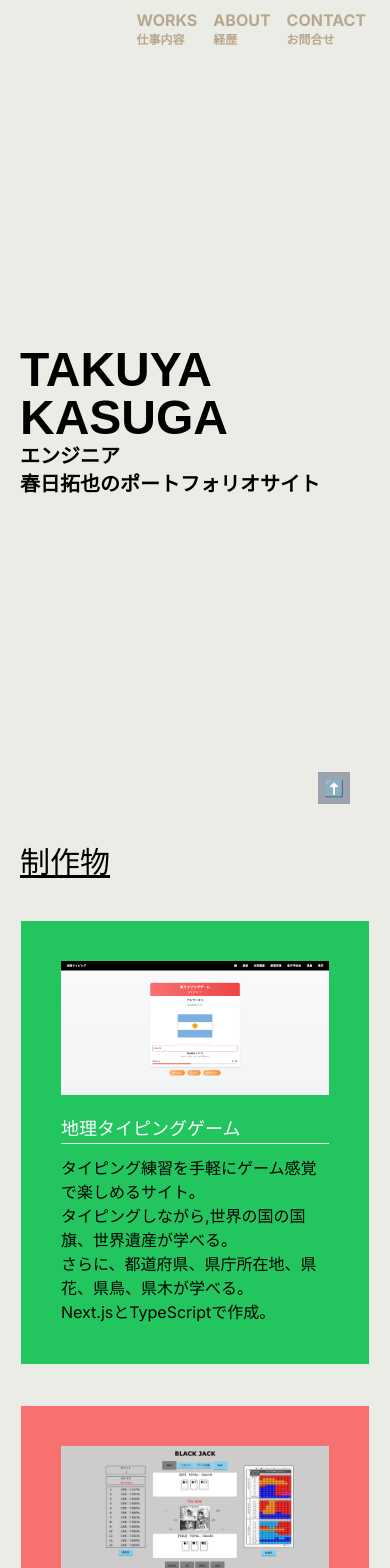
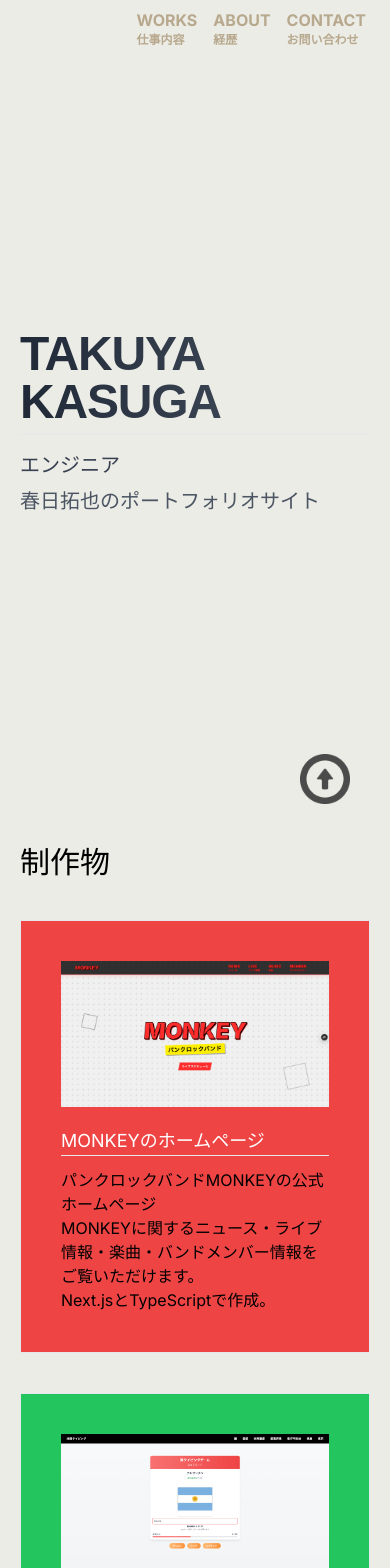
Before and after one commit to kasugatakuya/portfolio, a Next.js app: page / in a window 390 px wide. Shown: the top 1568 px of the page. Built offline with nearby package versions, Linux system fonts and the light colour scheme.

Commit message:
MONKEYのホームページを追加・タイトルデザイン修正

```diff
--- a/app/(pages)/about/page.tsx
+++ b/app/(pages)/about/page.tsx
@@ -1,4 +1,6 @@
 'use client'
+import Image from 'next/image'
+import Link from 'next/link'
 export default function About() {
   const scrollTop = () => {
     window.scrollTo({
@@ -8,19 +10,25 @@ export default function About() {
   }
   return (
     <main>
-      <div className="flex h-screen flex-col justify-center px-5 font-bold md:px-20 ">
-        <div className="text-3xl">春日 拓也</div>
-        <div className="text-5xl">TAKUYA KASUGA</div>
+      <div className="flex h-screen flex-col justify-center px-5 font-bold md:px-20">
+        <div className="text-3xl font-medium text-gray-700">春日 拓也</div>
+        <div className="title border-b border-gray-200 bg-gradient-to-r from-gray-800 to-gray-600 bg-clip-text pb-2 text-5xl font-extrabold tracking-tight text-transparent transition-all duration-700 hover:from-gray-700 hover:to-black md:text-6xl">
+          TAKUYA KASUGA
+        </div>
 
-        <div className="text-md mt-10">
+        <div className="text-md mt-10 font-medium text-gray-700">
           1992年4月3日生まれ。長野県伊那市出身。
         </div>
-        <div className="mt-6">
-          新卒でアポロメディカル株式会社に入社し、薬剤師として調剤薬局に3年間勤務。
-          <br />
-          その後、エンジニアに転職し株式会社くすりの窓口でお薬手帳WEBのフロントエンドのテックリーダーなどを経験。
-          <br />
-          現在はフリーランスエンジニアとして様々な企業のフロントエンド開発案件に携わっています。
+        <div className="mt-6 space-y-2 font-medium leading-relaxed text-gray-600">
+          <p>
+            新卒でアポロメディカル株式会社に入社し、薬剤師として調剤薬局に3年間勤務。
+          </p>
+          <p>
+            その後、エンジニアに転職し株式会社くすりの窓口でお薬手帳WEBのフロントエンドのテックリーダーなどを経験。
+          </p>
+          <p>
+            現在はフリーランスエンジニアとして様々な企業のフロントエンド開発案件に携わっています。
+          </p>
         </div>
       </div>
       <div className="bg-[url(/specialdetail.jpg)]">
@@ -53,18 +61,20 @@ export default function About() {
         </div>
       </div>
       <div className="mb-10">
-        <a
+        <Link
           href="https://www.wantedly.com/id/takuya_kasuga"
           className="px-5 font-bold text-blue-600 md:px-20"
+          target="_blank"
+          rel="noopener noreferrer"
         >
           *詳しい経歴はこちら*
-        </a>
-      </div>{' '}
+        </Link>
+      </div>
       <div
-        className=" fixed bottom-10 right-10 size-8 bg-gray-400 pt-1 text-center "
+        className="size-8text-center fixed bottom-10 right-10 cursor-pointer "
         onClick={() => scrollTop()}
       >
-        ⬆️
+        <Image src="/up-icon.png" width={50} height={50} alt="上矢印" />
       </div>
     </main>
   )
--- a/app/(pages)/contact/page.tsx
+++ b/app/(pages)/contact/page.tsx
@@ -1,6 +1,7 @@
 'use client'
 
 import Modal from '@/app/component/Modal' // モーダルコンポーネントをインポート
+import Image from 'next/image'
 import type { ChangeEvent, FormEvent } from 'react'
 import { useState } from 'react'
 
@@ -83,9 +84,16 @@ export default function Contact() {
   }
 
   return (
-    <main>
-      <div className="title flex h-screen flex-col items-center justify-center font-bold">
-        <div className="text-5xl">CONTACT</div>
+    <main className="mx-5 md:mx-20">
+      <div className="title flex h-screen flex-col justify-center font-bold md:items-center">
+        <div className="border-b border-gray-200 bg-gradient-to-r from-gray-800 to-gray-600 bg-clip-text pb-2 text-5xl font-extrabold tracking-tight text-transparent transition-all duration-700 hover:from-gray-700 hover:to-black md:text-7xl">
+          CONTACT
+        </div>
+        <div className="mt-4 items-center space-y-2 md:flex md:space-x-4 md:space-y-0">
+          <div className="text-xl font-medium text-gray-700 md:text-2xl">
+            お問い合わせ
+          </div>
+        </div>
       </div>
       <div className="mx-5 text-center">
         「励ましのお言葉」から「お仕事のご相談」まで、ポジティブかつ幅広い声をお待ちしております。
@@ -123,7 +131,7 @@ export default function Contact() {
           />
           <div className="flex justify-center">
             <button
-              className="my-10 flex justify-center rounded bg-amber-700 px-10 py-3 text-white hover:bg-amber-800 disabled:opacity-50"
+              className="my-10 flex justify-center rounded bg-orange-600 px-10 py-3 text-white hover:bg-amber-800 disabled:opacity-50"
               disabled={isSubmitting}
             >
               {isSubmitting ? '送信中...' : '送信する'}
@@ -138,10 +146,10 @@ export default function Contact() {
         isError={modalState.isError}
       />
       <div
-        className=" fixed bottom-10 right-10 size-8 bg-gray-400 pt-1 text-center "
+        className="size-8text-center fixed bottom-10 right-10 cursor-pointer "
         onClick={() => scrollTop()}
       >
-        ⬆️
+        <Image src="/up-icon.png" width={50} height={50} alt="上矢印" />
       </div>
     </main>
   )
--- a/app/(pages)/page.tsx
+++ b/app/(pages)/page.tsx
@@ -1,5 +1,6 @@
 'use client'
 import Image from 'next/image'
+import Link from 'next/link'
 export default function Home() {
   const scrollTop = () => {
     window.scrollTo({
@@ -10,13 +11,50 @@ export default function Home() {
   return (
     <main className="mx-5 md:mx-20">
       <div className="title flex h-screen flex-col justify-center font-bold md:items-center">
-        <div className="text-5xl">TAKUYA KASUGA</div>
-        <div className="md:flex">
-          <div className="text-xl">エンジニア</div>
-          <div className="text-xl">春日拓也のポートフォリオサイト</div>
+        <div className="border-b border-gray-200 bg-gradient-to-r from-gray-800 to-gray-600 bg-clip-text pb-2 text-5xl font-extrabold tracking-tight text-transparent transition-all duration-700 hover:from-gray-700 hover:to-black md:text-7xl">
+          TAKUYA KASUGA
+        </div>
+        <div className="mt-4 items-center space-y-2 md:flex md:space-x-4 md:space-y-0">
+          <div className="text-xl font-medium text-gray-700 md:text-2xl">
+            エンジニア
+          </div>
+          <div className="hidden h-6 w-px bg-gray-300 md:block"></div>
+          <div className="text-xl font-medium text-gray-600 md:text-2xl">
+            春日拓也のポートフォリオサイト
           </div>
         </div>
-      <div className="text-3xl underline">制作物</div>
+      </div>
+      <div className="text-3xl ">制作物</div>
+      <Link
+        href="https://monkey-mauve-alpha.vercel.app/"
+        target="_blank"
+        rel="noopener noreferrer"
+      >
+        <div className="my-10 items-center justify-center border bg-red-500 p-10 md:flex">
+          <Image
+            src="/monkey.png"
+            className="pb-5 md:mr-10"
+            width={400}
+            height={500}
+            alt="MONKEY"
+          />
+          <div className="md:w-[32rem]">
+            <div className="mb-3 border-b text-lg text-white">
+              MONKEYのホームページ
+            </div>
+            <div>パンクロックバンドMONKEYの公式ホームページ</div>
+            <div>
+              MONKEYに関するニュース・ライブ情報・楽曲・バンドメンバー情報をご覧いただけます。
+            </div>
+            <div>Next.jsとTypeScriptで作成。</div>
+          </div>
+        </div>
+      </Link>
+      <Link
+        href="https://typing-game-rho-weld.vercel.app/"
+        target="_blank"
+        rel="noopener noreferrer"
+      >
         <div className="my-10 items-center justify-center border bg-green-500 p-10 md:flex">
           <Image
             src="/typing-game.png"
@@ -29,12 +67,13 @@ export default function Home() {
             <div className="mb-3 border-b text-lg text-white">
               地理タイピングゲーム
             </div>
-          <div>タイピング練習を手軽にゲーム感覚で楽しめるサイト。</div>
-          <div>タイピングしながら,世界の国の国旗、世界遺産が学べる。</div>
-          <div> さらに、都道府県、県庁所在地、県花、県鳥、県木が学べる。 </div>
+            <div>
+              タイピング練習を手軽にゲーム感覚で楽しめるサイト。タイピングしながら,世界の国の国旗、世界遺産が学べる。さらに、都道府県、県庁所在地、県花、県鳥、県木が学べる。
+            </div>
             <div>Next.jsとTypeScriptで作成。</div>
           </div>
         </div>
+      </Link>
       <div className=" my-10 items-center justify-center border bg-red-400 p-10 md:flex">
         <Image
           src="/blackjack.png"
@@ -96,19 +135,21 @@ export default function Home() {
       </div>
 
       <div className="mb-10">
-        <a
+        <Link
           href="https://github.com/kasugatakuya"
           className="flex justify-center text-blue-600"
+          target="_blank"
+          rel="noopener noreferrer"
         >
           *実際に制作したアプリはこちら*
-        </a>
+        </Link>
       </div>
 
       <div
-        className=" fixed bottom-10 right-10 size-8 bg-gray-400 pt-1 text-center "
+        className="size-8text-center fixed bottom-10 right-10 cursor-pointer "
         onClick={() => scrollTop()}
       >
-        ⬆️
+        <Image src="/up-icon.png" width={50} height={50} alt="上矢印" />
       </div>
     </main>
   )
--- a/app/layout.tsx
+++ b/app/layout.tsx
@@ -84,7 +84,7 @@ export default function RootLayout({
               <Link href="/contact" className="font-bold">
                 {' '}
                 <div className="lg:text-xl"> CONTACT</div>
-                <div className="text-xs">お問合せ</div>
+                <div className="text-xs">お問い合わせ</div>
               </Link>
             </div>
           </nav>
```
Also changed, not shown: public/monkey.png (added), public/up-icon.png (added). Lines whose indentation alone changed are shown as unchanged.
